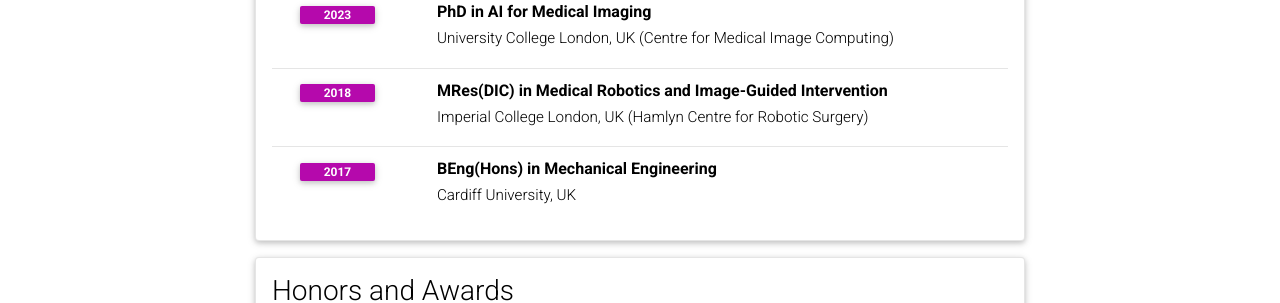
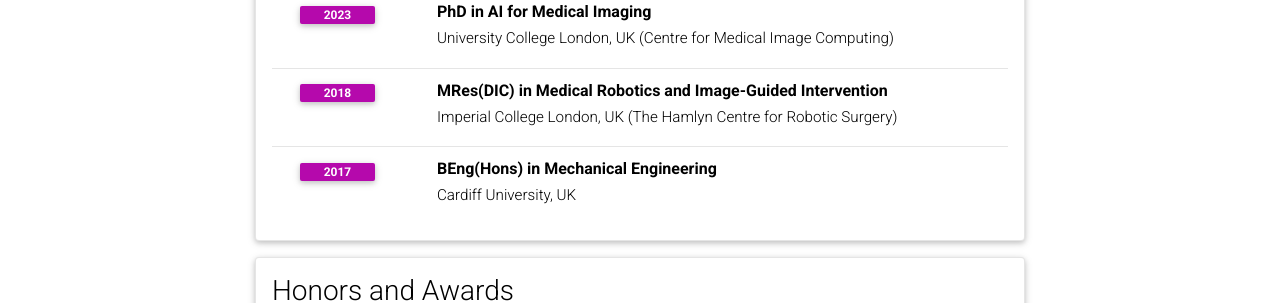
Before and after one commit to moucheng2017/moucheng2017.github.io, a Jekyll site: the page built from _pages/cv.md, in a window 1280 px wide and 900 px high. Shown: the part 433-736 px from the top of the window. Built offline with Jekyll 4.4.1, drawn with Linux system fonts in a browser that asks for light colours; comment, search, counter and statistics services are not loaded; a style sheet for code colours, icons or effects is not loaded.

Commit message:
Update cv.yml update

```diff
--- a/_data/cv.yml
+++ b/_data/cv.yml
@@ -14,7 +14,7 @@
       year: 2023
 
     - title: MRes(DIC) in Medical Robotics and Image-Guided Intervention
-      institution: Imperial College London, UK (Hamlyn Centre for Robotic Surgery)
+      institution: Imperial College London, UK (The Hamlyn Centre for Robotic Surgery)
       year: 2018
 
     - title: BEng(Hons) in Mechanical Engineering
```
